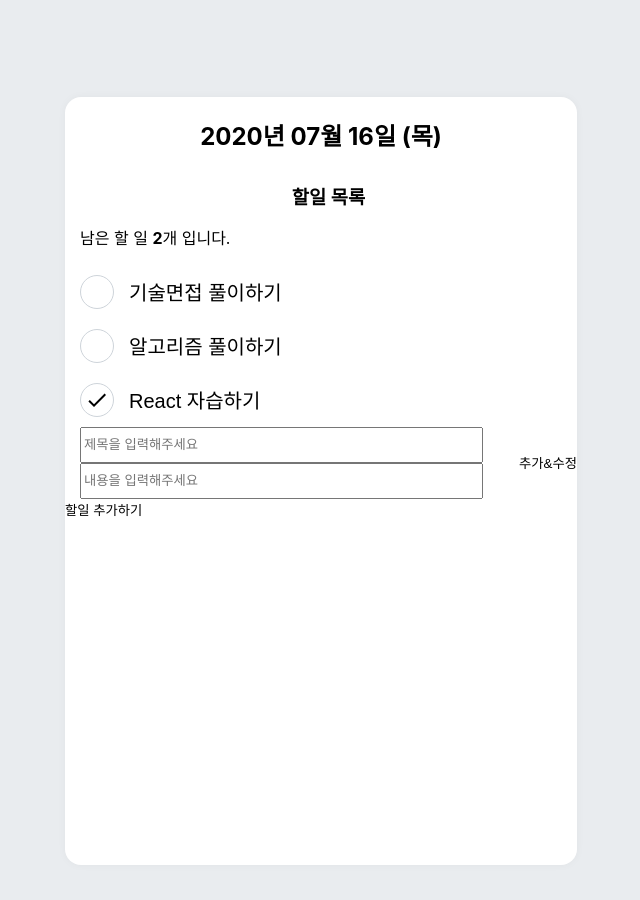
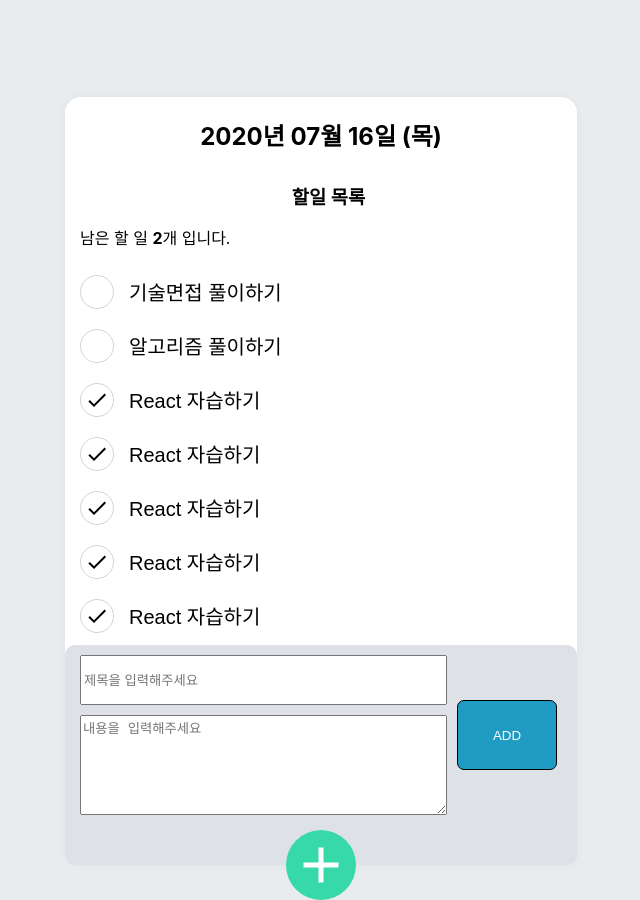
Before and after one commit to jhjang92/ReactTodoList, a React (Create React App) app: page / in a window 1280 px wide. Shown: the whole page, without its empty margins (319-959 px from the left). Built offline with nearby package versions, Linux system fonts and the light colour scheme.

Commit message:
update : 컴포넌트분리 완성 * CSS작업 완료
할일 목록 및 남은갯수 컴포넌트는 main- Article 영역에 포함하므로
Header 에서 article 내부로 이동하였습니다.
이외에 미완성된 컴포넌트분리를 끝내고 CSS 작업까지 마쳤습니다.

update #4

```diff
--- a/src/components/TodoCreate.js
+++ b/src/components/TodoCreate.js
@@ -1,11 +1,22 @@
 import React from "react";
 import styled from "styled-components";
+import { MdAdd } from "react-icons/md";
 
 // 추가&수정 버튼 , 할일추가버튼 CSS 작업 해야합니다.
+const TodoCreateBox = styled.div`
+  overflow: hidden;
+`;
 const TodoCreateInsertUpdateForm = styled.form`
-  margin-left: 15px;
+  padding: 10px 10px 50px 15px;
   display: flex;
   justify-content: space-around;
+  align-items: center;
+  background: #dee2e6;
+  border-radius: 10px;
+  transition: 1s ease-in-out;
+  /*
+    transform: translateY(100%);
+   */
 `;
 const TodoCreateInputBox = styled.div`
   flex: 1;
@@ -13,16 +24,56 @@
   flex-direction: column;
 `;
 const TodoCreateTitleInput = styled.input`
-  width: 90%;
-  height: 30px;
+  height: 50px;
+  box-sizing: border-box;
 `;
-const TodoCreateContentInput = styled.input`
-  width: 90%;
-  height: 30px;
+const TodoCreateContentInput = styled.textarea`
+  margin-top: 10px;
+  height: 100px;
+  box-sizing: border-box;
 `;
+const TodoCreateAddUdateButton = styled.button`
+  width: 100px;
+  height: 70px;
+  margin: 0 10px;
+  border: 1px solid black;
+  border-radius: 7px;
+  box-sizing: border-box;
+  background: #1f9bc4;
+  color: white;
+  &:hover {
+    background: #2567ad;
+  }
+  &:active {
+    background: #1f44c4;
+  }
+`;
+const TodoCreateButton = styled.button`
+  position: absolute;
+  bottom: 0;
+  left: 50%;
+  transform: translate(-50%, 50%);
+  width: 70px;
+  height: 70px;
+  font-size: 60px;
+  border-radius: 100%;
+
+  display: flex;
+  justify-content: center;
+  align-items: center;
+  color: white;
+  background: #38d9a9;
+  &:hover {
+    background: #63e6be;
+  }
+  &:active {
+    background: #20c997;
+  }
+`;
+
 function TodoCreate() {
   return (
-    <div>
+    <TodoCreateBox>
       {/* insert , Update 공용으로 쓸 수 있게 변경하기. */}
       <TodoCreateInsertUpdateForm>
         <TodoCreateInputBox>
@@ -32,10 +83,12 @@
             placeholder="내용을 입력해주세요"
           />
         </TodoCreateInputBox>
-        <button type="button">추가&수정</button>
+        <TodoCreateAddUdateButton type="button">ADD</TodoCreateAddUdateButton>
       </TodoCreateInsertUpdateForm>
-      <button type="button">할일 추가하기</button>
-    </div>
+      <TodoCreateButton type="button">
+        <MdAdd />
+      </TodoCreateButton>
+    </TodoCreateBox>
   );
 }
 
--- a/src/components/TodoList.js
+++ b/src/components/TodoList.js
@@ -5,6 +5,8 @@
 const TodoListArticle = styled.article`
   margin-left: 15px;
   text-align: center;
+  flex: 1;
+  overflow-y: auto;
   h3 {
     margin: 0;
     padding-top: 10px;
@@ -28,6 +30,12 @@
         <TodoItem id={1} text={"기술면접 풀이하기"} />
         <TodoItem id={2} text={"알고리즘 풀이하기"} />
         <TodoItem id={3} text={"React 자습하기"} done={true} />
+        <TodoItem id={4} text={"React 자습하기"} done={true} />
+        <TodoItem id={5} text={"React 자습하기"} done={true} />
+        <TodoItem id={6} text={"React 자습하기"} done={true} />
+        <TodoItem id={7} text={"React 자습하기"} done={true} />
+        <TodoItem id={8} text={"React 자습하기"} done={true} />
+        <TodoItem id={9} text={"React 자습하기"} done={true} />
       </ul>
     </TodoListArticle>
   );
```
